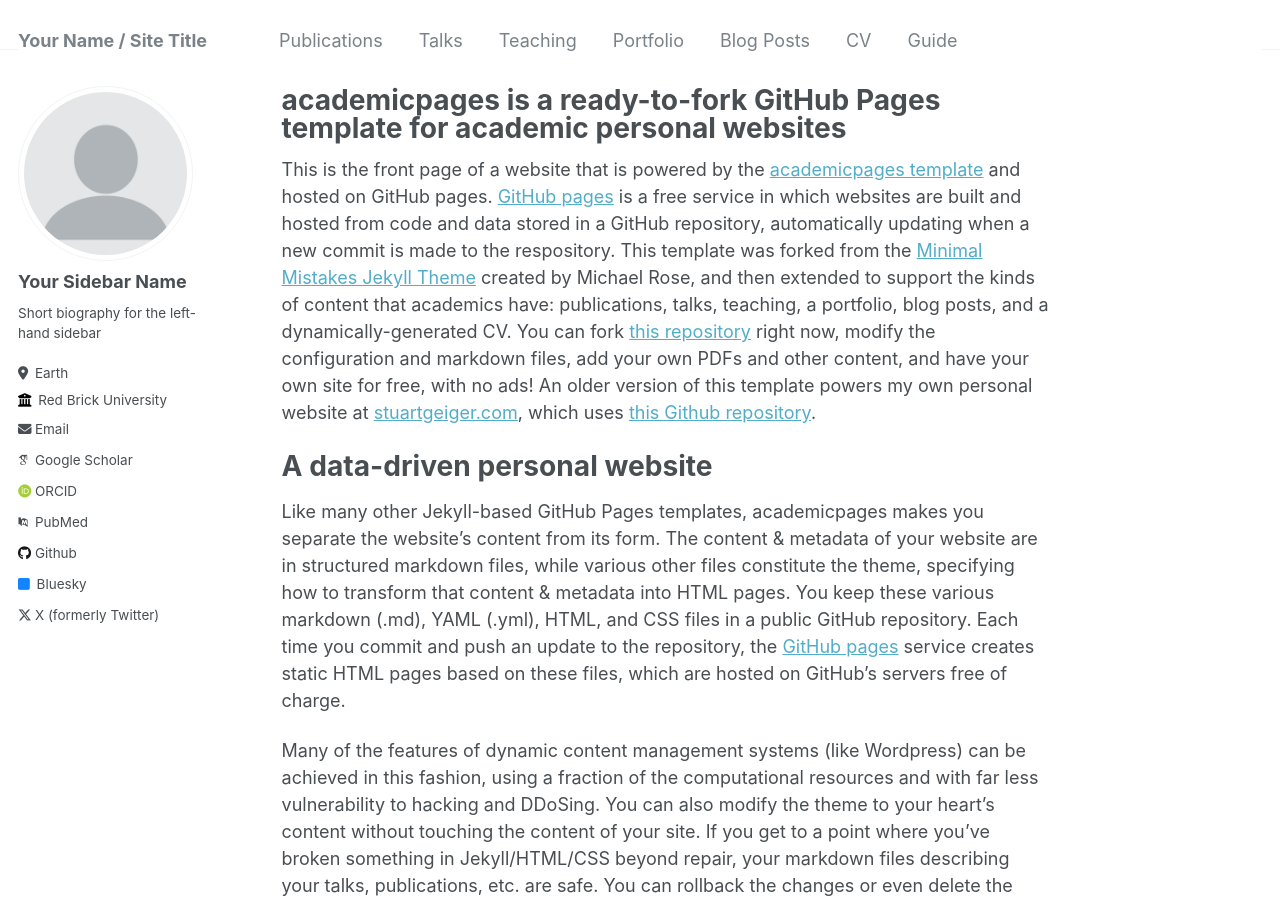
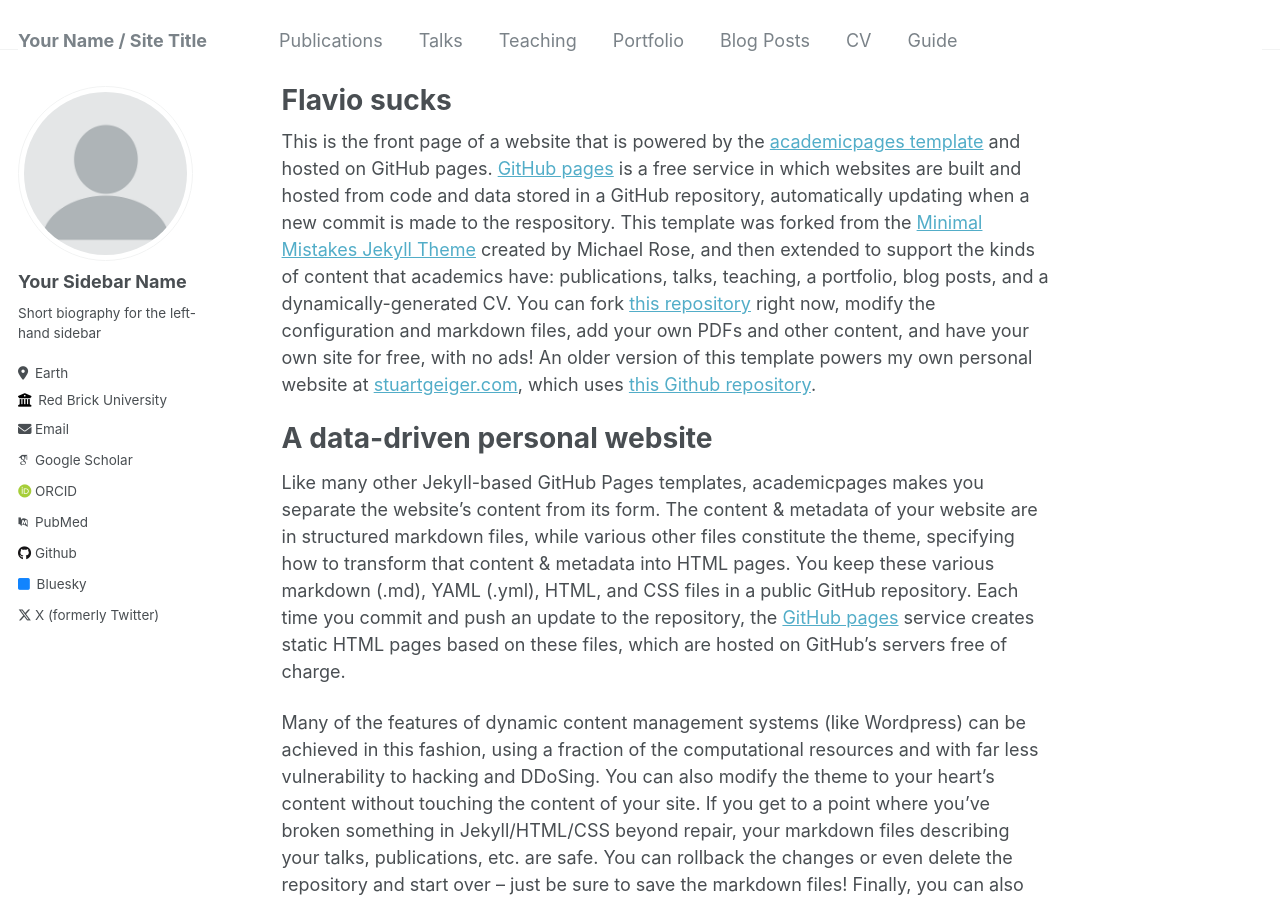
Before and after one commit to Happymic/Happymic.github.io, a Jekyll site: the page built from _pages/about.md, in a window 1280 px wide and 900 px high. Built offline with Jekyll 4.4.1, drawn with Linux system fonts in a browser that asks for light colours; some web fonts are replaced.

Commit message:
Update about.md

```diff
--- a/_pages/about.md
+++ b/_pages/about.md
@@ -1,6 +1,6 @@
 ---
 permalink: /
-title: "academicpages is a ready-to-fork GitHub Pages template for academic personal websites"
+title: "Flavio sucks"
 author_profile: true
 redirect_from:
   - /about/
```
